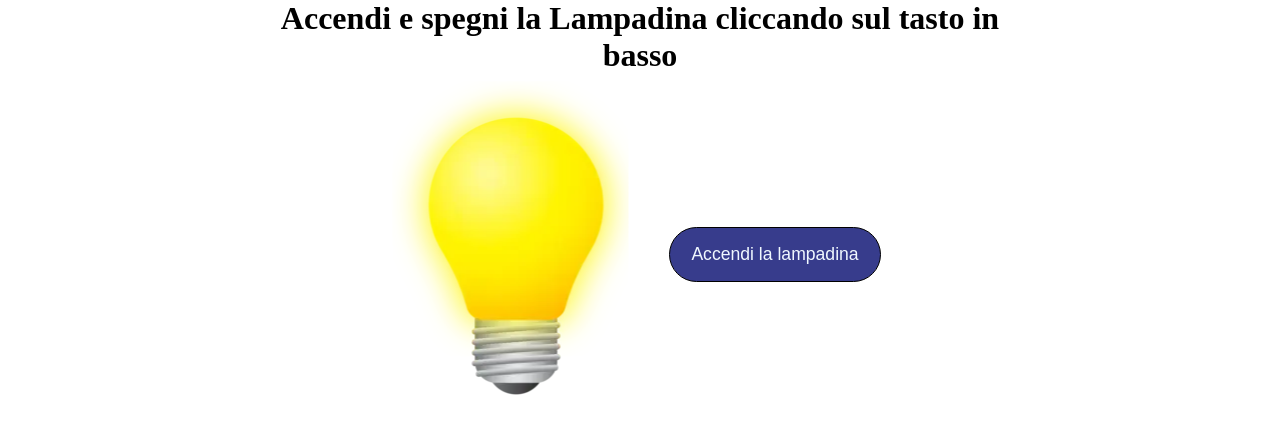
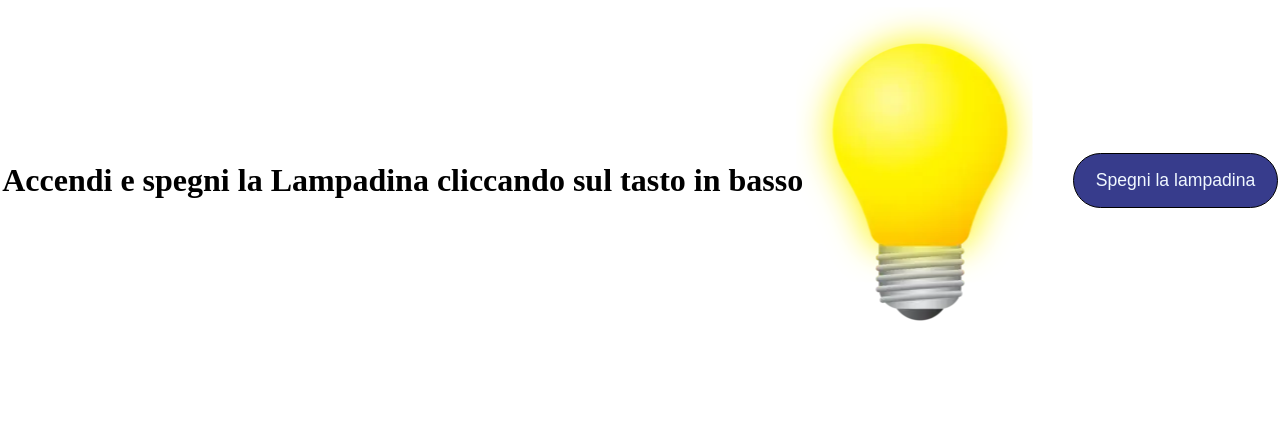
Before and after one commit to antoniorusso2/js-dom-1, a plain HTML site: page index.html in a window 1280 px wide. Both pictures are taken after a click on the button "Accendi la lampadina". Drawn offline with Linux system fonts and the light colour scheme.

Commit message:
ADD: button on/of text change when clicking it

```diff
--- a/css/style.css
+++ b/css/style.css
@@ -17,7 +17,7 @@ button {
 }
 
 .container {
-  width: 800px;
+  width: 100%;
   text-align: center;
   margin: 0 auto;
   display: flex;
--- a/javascript/script.js
+++ b/javascript/script.js
@@ -14,4 +14,13 @@ const button = document.getElementById("on-off");
 button.addEventListener('click', function () {
   bulbOn.classList.toggle('hidden');
   bulbOff.classList.toggle('hidden');
-})
+
+  if (bulbOn.classList.contains('hidden')) {
+    button.innerHTML = 'Accendi la lampadina';
+  } else {
+    button.innerHTML = 'Spegni la lampadina';
+  }
+});
+
+
+console.log(button.innerHTML.replace(''));
```
